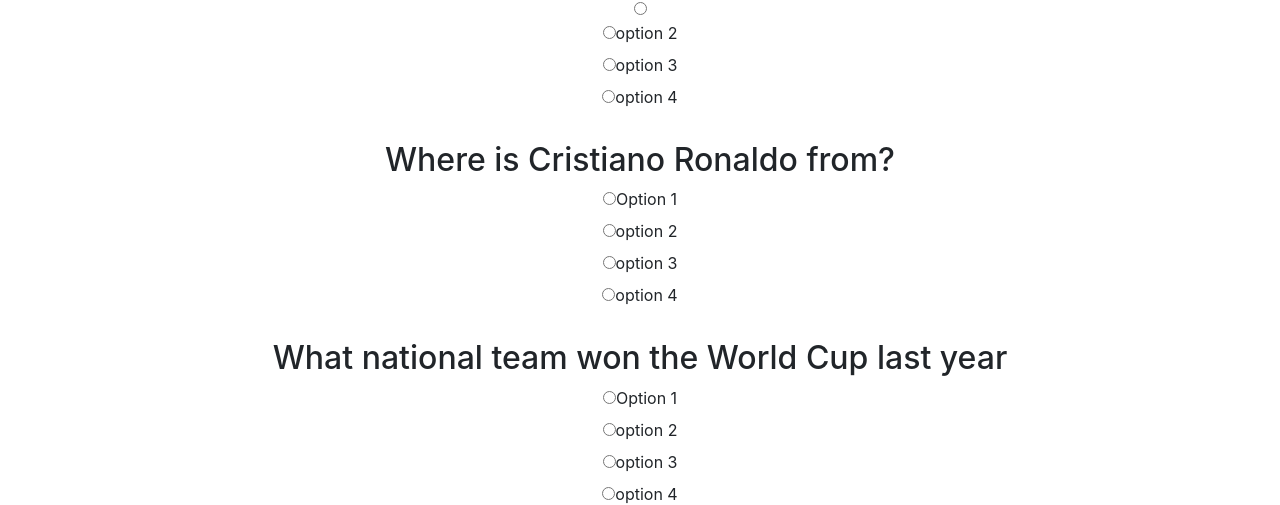
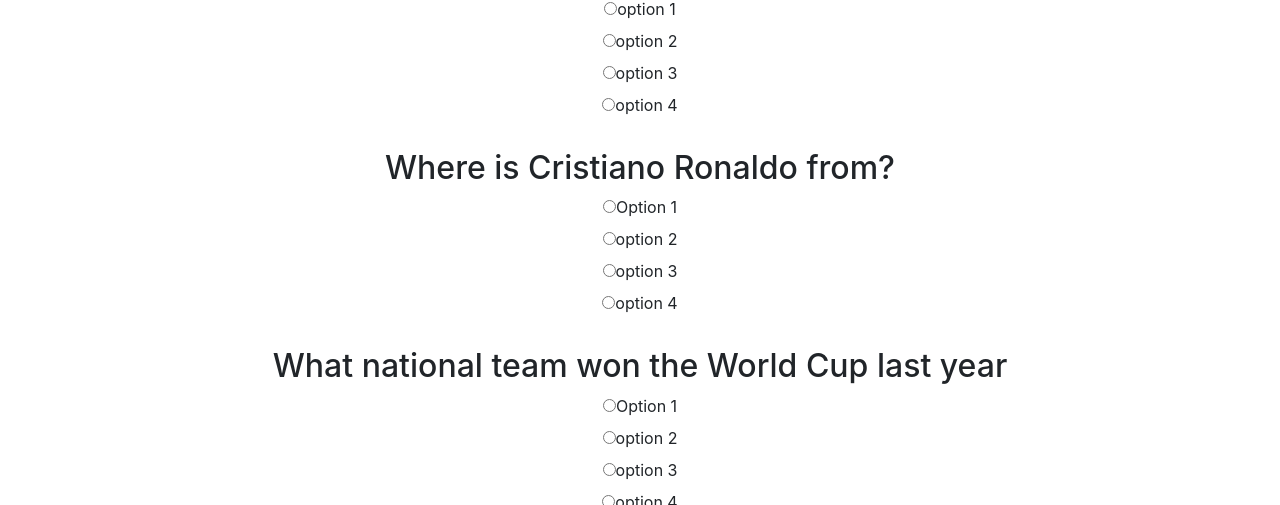
Before and after one commit to elpat77/Trivia-Game, a plain HTML site: page index.html in a window 1280 px wide. Shown: the part 595-1100 px from the top of the page. Drawn offline with nearby package versions, Linux system fonts and the light colour scheme; a web font is replaced by a local one.

Commit message:
creating options for displaying questions/answers

```diff
--- a/assets/javascript/apps.js
+++ b/assets/javascript/apps.js
@@ -64,10 +64,16 @@ var myQuestions = [
     }
 ]
 
-console.log(myQuestions);
-console.log(myQuestions[0].question);
-console.log(myQuestions[0].answer);
-console.log(myQuestions[0].answer.a);
+console.log(myQuestions.forEach((question) => console.log(question)));
+console.log(myQuestions.forEach((question) => console.log(question.answer)));
+console.log(myQuestions.forEach((question) => console.log(question.correctAnswer)));
+// console.log(myQuestions.map(({ question, answer }) => ({ question, answer })));
+// console.log(myQuestions);
+// console.log(myQuestions.question);
+// console.log(myQuestions.answer);
+// console.log(myQuestions[0].question);
+// console.log(myQuestions[0].answer);
+// console.log(myQuestions[0].answer.a);
 
 function updateQuestions() {
     $(document).ready(function () {
@@ -78,11 +84,28 @@ function updateQuestions() {
 }
 updateQuestions()
 
-function updateAnswers() {
-    $(document).ready(function () {
-        $('#answer1').html(myQuestions[0].answer.a);
-        // $('#question2').html(myQuestions[1].question);
-        // $('#question3').html(myQuestions[2].question);
-    });
-}
-updateAnswers()
+// function updateAnswers() {
+//     $(document).ready(function () {
+//         for (let index = 0; index < myQuestions.length; index++) {
+//             console.log(myQuestions.question);
+
+//         }
+//         $('#answer1').html(myQuestions[0].answer.a);
+//         // $('#question2').html(myQuestions[1].question);
+//         // $('#question3').html(myQuestions[2].question);
+//     });
+// }
+// updateAnswers()
+
+
+//  https://www.khanacademy.org/computing/computer-programming/html-js-jquery/form-processing-jquery/pt/processing-a-quiz-with-jquery
+//  $("#quiz-form").on("submit", function(event) {
+//     event.preventDefault();
+//     var $answer = $("#quiz-answer");
+//     var answer = $answer.val();
+//     console.log(answer);
+//     if (answer === "crocodile") {
+//         $("#result").text("Woweeee! You got it! WOOO PARTY!");
+//     } else {
+//         $("#result").text("Try again!");
+//     }
--- a/index.html
+++ b/index.html
@@ -48,13 +48,11 @@
             </div>
         </div>
     </div>
-
-
     <div class="container">
         <div class="row">
             <div class="col-sm-12 text-center">
                 <h2 div id="question1"></h2>
-                <input id="answer1" type="radio" name="question"> <br>
+                <input type="radio" id="answer2" name="question" /><label for="answer2">option 1</label><br>
                 <input type="radio" id="answer2" name="question" /><label for="answer2">option 2</label><br>
                 <input type="radio" id="answer3" name="question" /><label for="answer3">option 3</label><br>
                 <input type="radio" id="answer4" name="question" /><label for="answer4">option 4</label><br>
```
